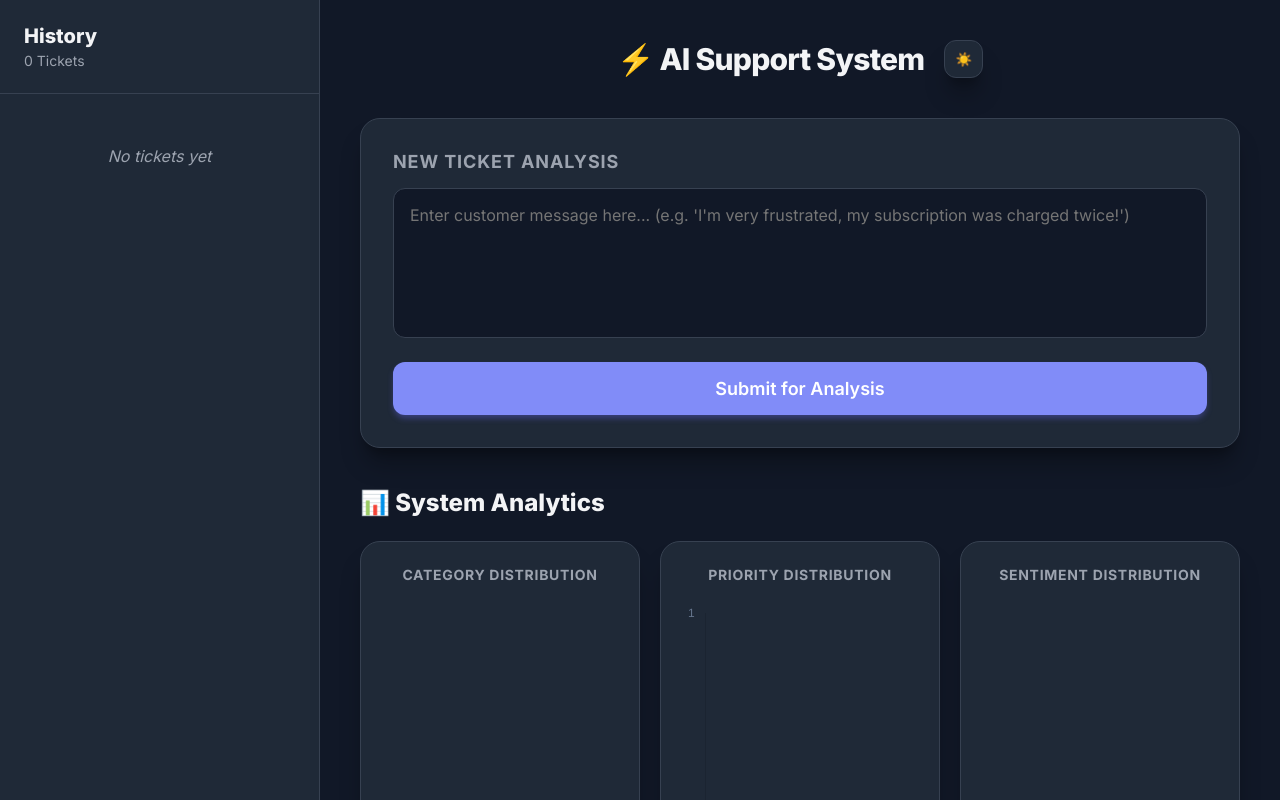
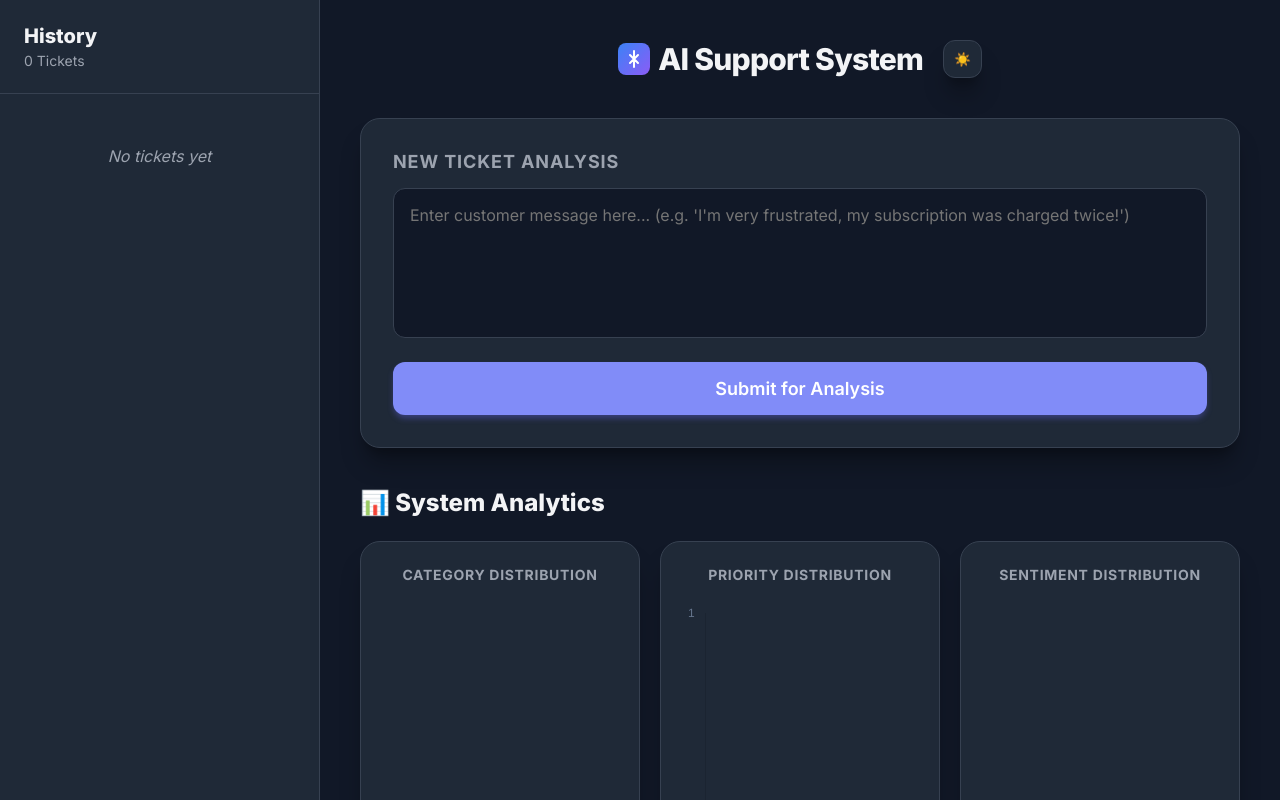
Before and after one commit to Klu2300033262/support-ticket-env, a plain HTML site: page index.html in a window 1280 px wide. Drawn offline with nearby package versions, Linux system fonts and the light colour scheme; files that its build step writes are made by us from their sources; no server answers; files whose address does not match are found by name.

Commit message:
Create modern AI-support themed logo with blue-purple gradient

```diff
--- a/index.html
+++ b/index.html
@@ -30,7 +30,20 @@
 
         <div class="main-content">
             <header>
-                <h1>⚡ AI Support System</h1>
+                <h1>
+                    <svg width="32" height="32" viewBox="0 0 32 32" xmlns="http://www.w3.org/2000/svg" style="margin-right: 4px;">
+                        <defs>
+                            <linearGradient id="logoGradient" x1="0%" y1="0%" x2="100%" y2="100%">
+                                <stop offset="0%" style="stop-color:#3B82F6;stop-opacity:1" />
+                                <stop offset="100%" style="stop-color:#8B5CF6;stop-opacity:1" />
+                            </linearGradient>
+                        </defs>
+                        <rect width="32" height="32" rx="8" fill="url(#logoGradient)"/>
+                        <path d="M16 8 L16 16 L20 12 M16 16 L12 12 M16 16 L16 24 M12 20 L16 16 L20 20"
+                              stroke="white" stroke-width="2" stroke-linecap="round" stroke-linejoin="round" fill="none"/>
+                    </svg>
+                    AI Support System
+                </h1>
                 <button id="themeBtn" class="theme-toggle">🌙</button>
             </header>
 
```
Also changed, not shown: landing.html (+14 -1 lines), static/favicon.ico.
